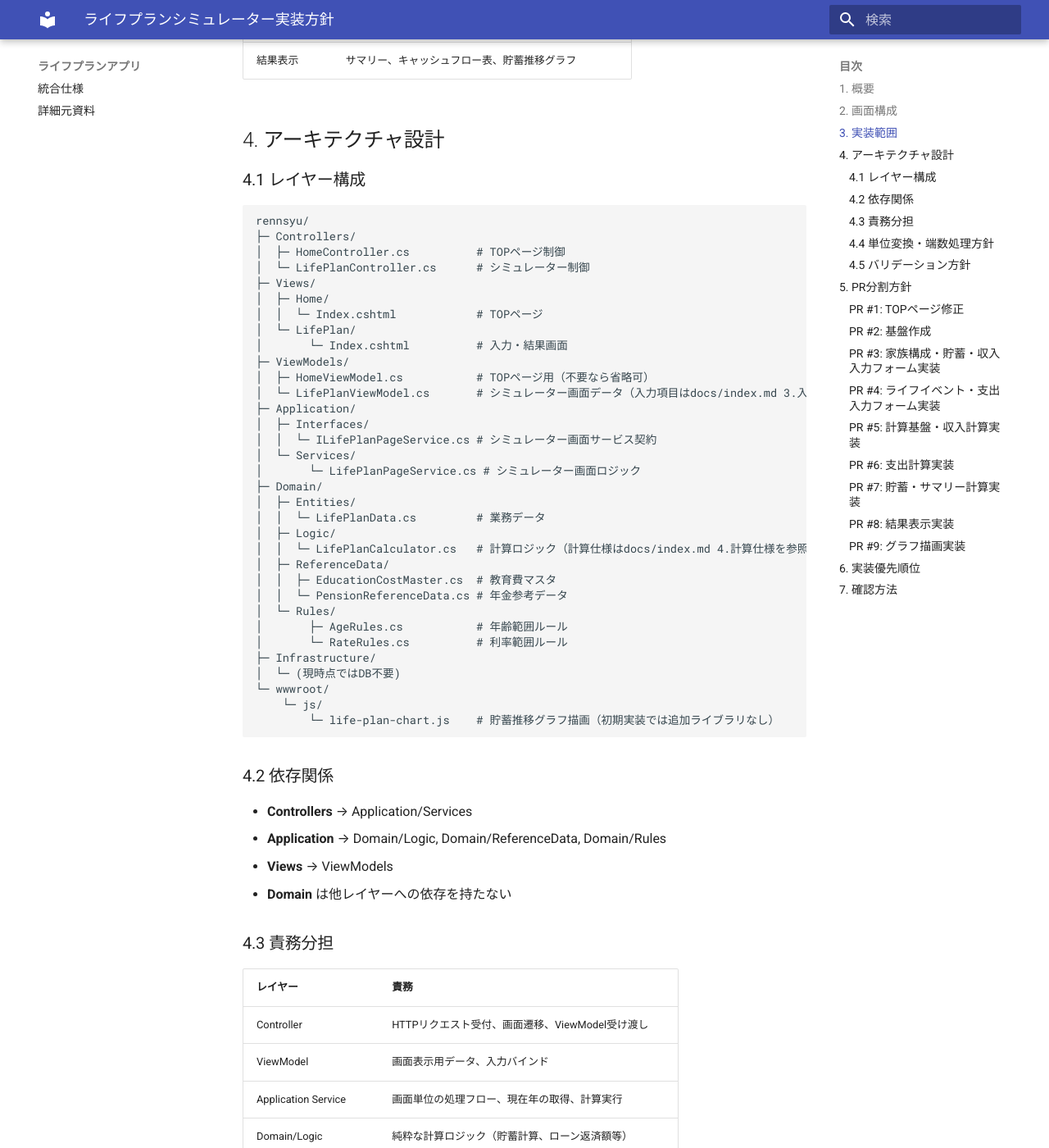
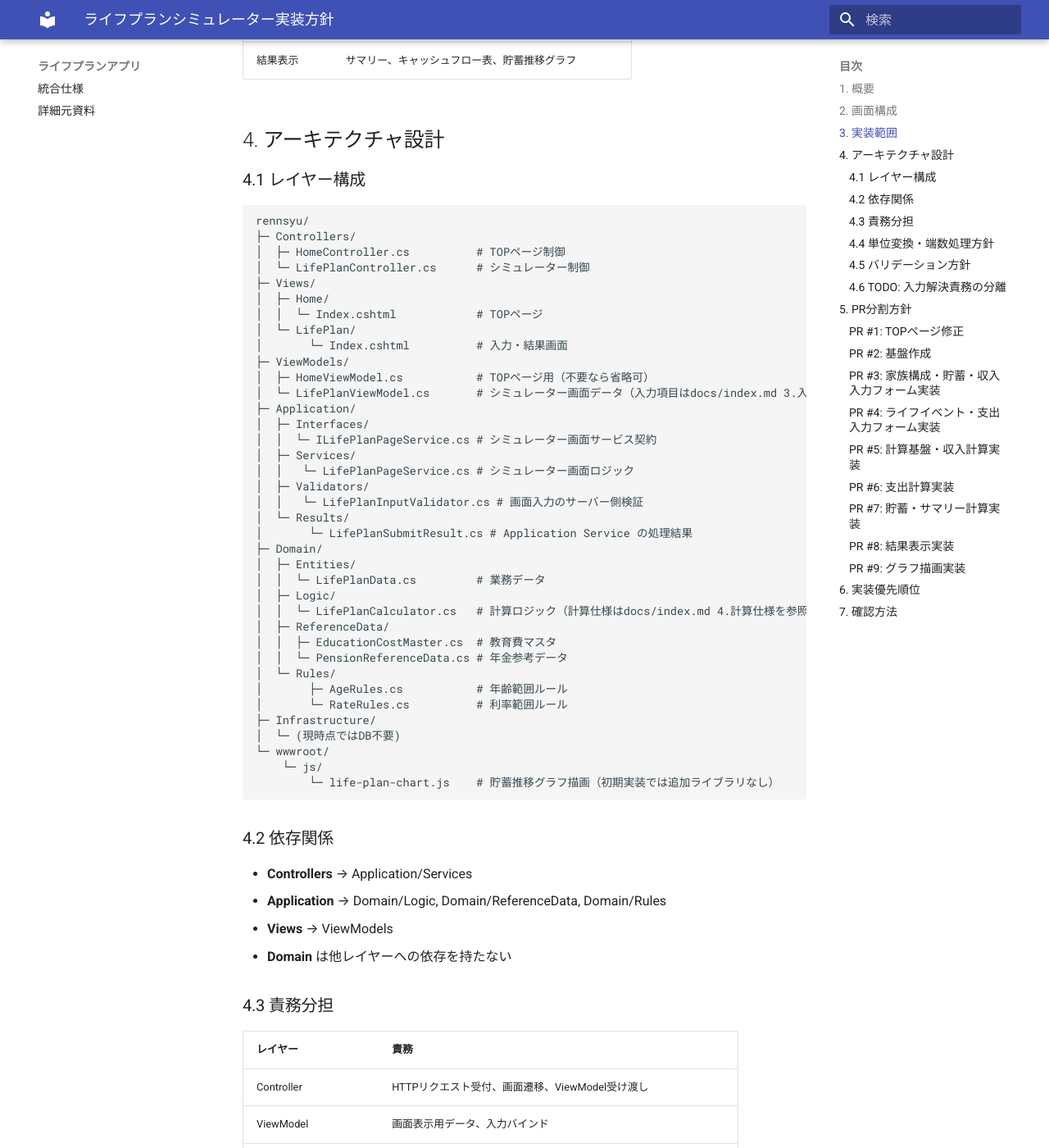
Before and after one commit to Kinagaki-525/LifePlan, an MkDocs documentation site: the page built from docs/implementation-plan.md, in a window 1280 px wide and 1400 px high, scrolled down 748 px. Shown: the whole window at 82% size. Built offline with MkDocs 1.6.1 and Material for MkDocs 9.7.7, drawn with Linux system fonts in a browser that asks for light colours; some of the changed text lies outside the part shown.

Commit message:
仕様書を更新

```diff
--- a/docs/implementation-plan.md
+++ b/docs/implementation-plan.md
@@ -40,8 +40,12 @@ rennsyu/
 ├─ Application/
 │  ├─ Interfaces/
 │  │  └─ ILifePlanPageService.cs # シミュレーター画面サービス契約
-│  └─ Services/
-│       └─ LifePlanPageService.cs # シミュレーター画面ロジック
+│  ├─ Services/
+│  │   └─ LifePlanPageService.cs # シミュレーター画面ロジック
+│  ├─ Validators/
+│  │   └─ LifePlanInputValidator.cs # 画面入力のサーバー側検証
+│  └─ Results/
+│       └─ LifePlanSubmitResult.cs # Application Service の処理結果
 ├─ Domain/
 │  ├─ Entities/
 │  │  └─ LifePlanData.cs         # 業務データ
@@ -74,6 +78,8 @@ rennsyu/
 | Controller | HTTPリクエスト受付、画面遷移、ViewModel受け渡し |
 | ViewModel | 画面表示用データ、入力バインド |
 | Application Service | 画面単位の処理フロー、現在年の取得、計算実行 |
+| Application Validator | ViewModel の入力値を検証し、画面へ返す検証エラーを作成 |
+| Application Result | Application Service の処理結果、再表示用データ、検証結果の受け渡し |
 | Domain/Logic | 純粋な計算ロジック（貯蓄計算、ローン返済額等） |
 | Domain/ReferenceData | 計算や選択肢生成で参照する固定データ、基準値、参考値 |
 | Domain/Rules | 業務ルール（年齢範囲、利率範囲等） |
@@ -95,6 +101,8 @@ rennsyu/
 
 入力検証は、画面操作上の制御とサーバー側の検証を併用する。UIでは入力不可・選択肢制御・補助メッセージで誤入力を抑制し、Domain/RulesではPOSTされた値を必ず検証する。
 
+サーバー側の画面入力検証は `Application/Validators` に置き、Application Service は検証処理の呼び出しと結果に応じた画面フロー制御に集中する。Validator は ViewModel を入力として受け取り、Domain/Rules や Domain/ReferenceData を参照して、Controller が ModelState に反映できる検証エラーを返す。
+
 - 必須項目は、夫年齢・妻年齢など試算に必要な最低限の項目に限定する
 - 年齢、期間、利率、金額は、仕様に定義された範囲内かつ数値として解釈できることを検証する
 - 金額、年収、退職金、年金、家賃、生活費などは0以上を基本とし、負数は許可しない
@@ -109,6 +117,16 @@ rennsyu/
 - 子ども年齢が入力されている場合、教育費区分は定義済みマスタの値のみ許可する
 - 旅行・その他は、開始年齢と終了年齢の両方が入力されている場合のみ期間支出として扱う
 - 検証エラー時は計算を実行せず、入力値を保持したまま画面にエラーを表示する
+
+### 4.6 TODO: 入力解決責務の分離
+
+PR #4 以降で住宅購入、教育費、支出などの条件付き入力が増えた時点で、ViewModel から Domain Entity へ変換する前段に `InputResolver` または `InputNormalizer` 相当の責務を追加することを検討する。
+
+- Mapper は ViewModel と Domain Entity の単純な詰め替え・単位変換を中心に保つ
+- 手入力値とマスタ選択値の優先順位解決は Resolver / Normalizer に寄せる
+- 未入力時に関連項目を無効扱いにする処理は Resolver / Normalizer に寄せる
+- Mapper が検証済み入力を前提にする場合は、呼び出し側で検証済みであることを保証する
+- 年金参考値のような「手入力が空ならマスタ値を使う」処理は、PR #4 以降で同種の処理が増えたら Mapper から切り出す
 
 ## 5. PR分割方針
 
```
Also changed, not shown: .github/copilot-introduction.md.
